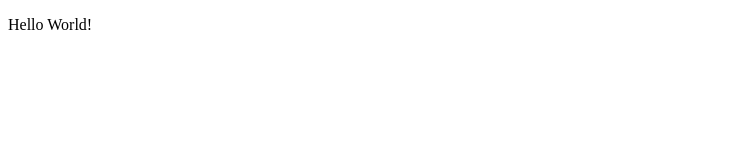
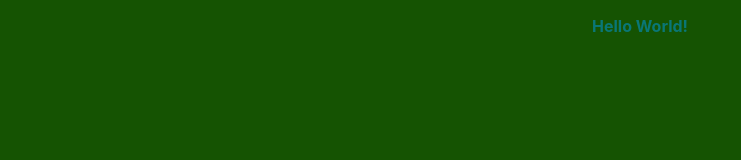
Before and after one commit to clarkewinshell/Sample-GitHub-Repository, a plain HTML site: page index.html in a window 1280 px wide. Shown: the whole page, without its empty margins (0-741 px from the left). Drawn offline with Linux system fonts and the light colour scheme.

Commit message:
new_commit

```diff
--- a/index.html
+++ b/index.html
@@ -3,7 +3,9 @@
 <head>
     <meta charset="UTF-8">
     <meta name="viewport" content="width=device-width, initial-scale=1.0">
-    <title>Document</title>
+    <title>Sample Webpage</title>
+
+    <link rel="stylesheet" href="/style.css">
 </head>
 <body>
     <p>Hello World!</p>
--- a/style.css
+++ b/style.css
@@ -0,0 +1,12 @@
+body {
+    background-color: rgb(21, 83, 2);
+    text-align: center;
+    margin: 0px;
+}
+
+body p {
+    font-weight: bolder;
+    font-style: inherit;
+    color: rgb(10, 119, 119);
+    font-family: -apple-system, BlinkMacSystemFont, 'Segoe UI', Roboto, Oxygen, Ubuntu, Cantarell, 'Open Sans', 'Helvetica Neue', sans-serif;
+}
```
